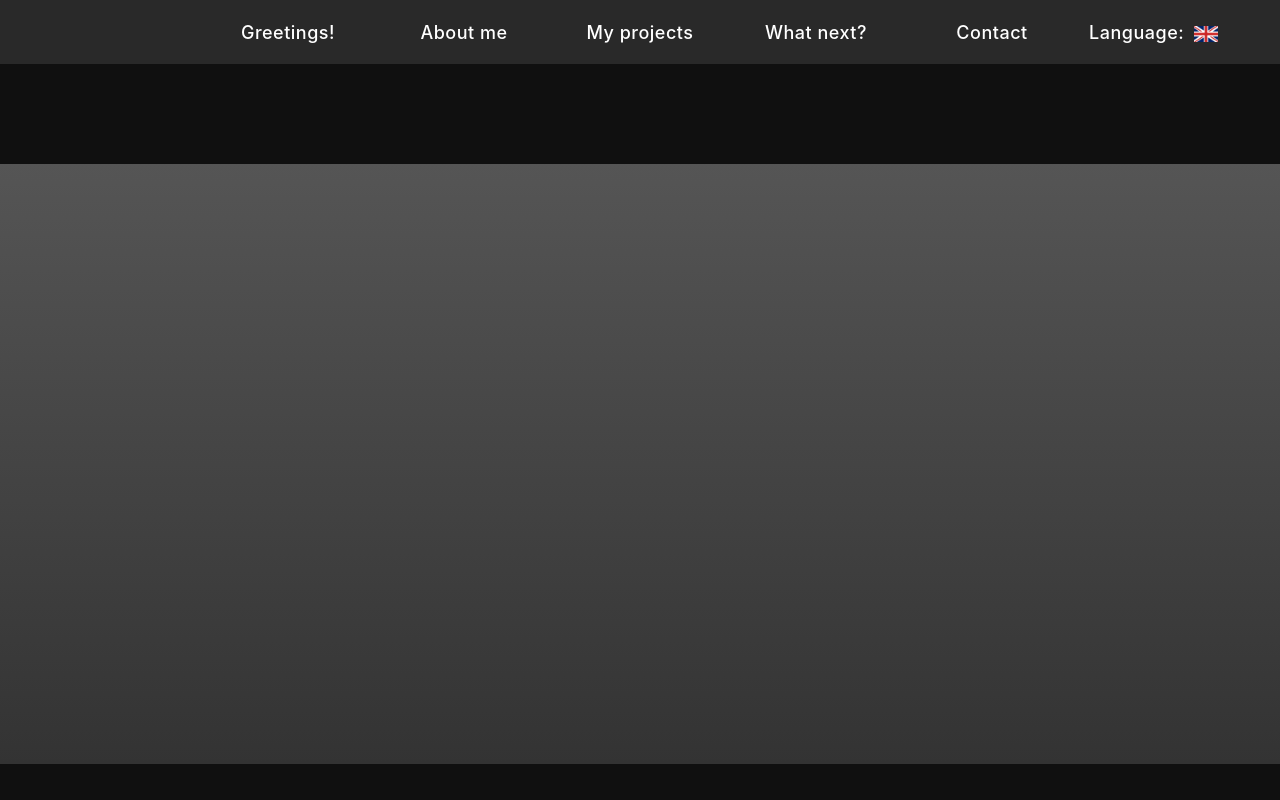
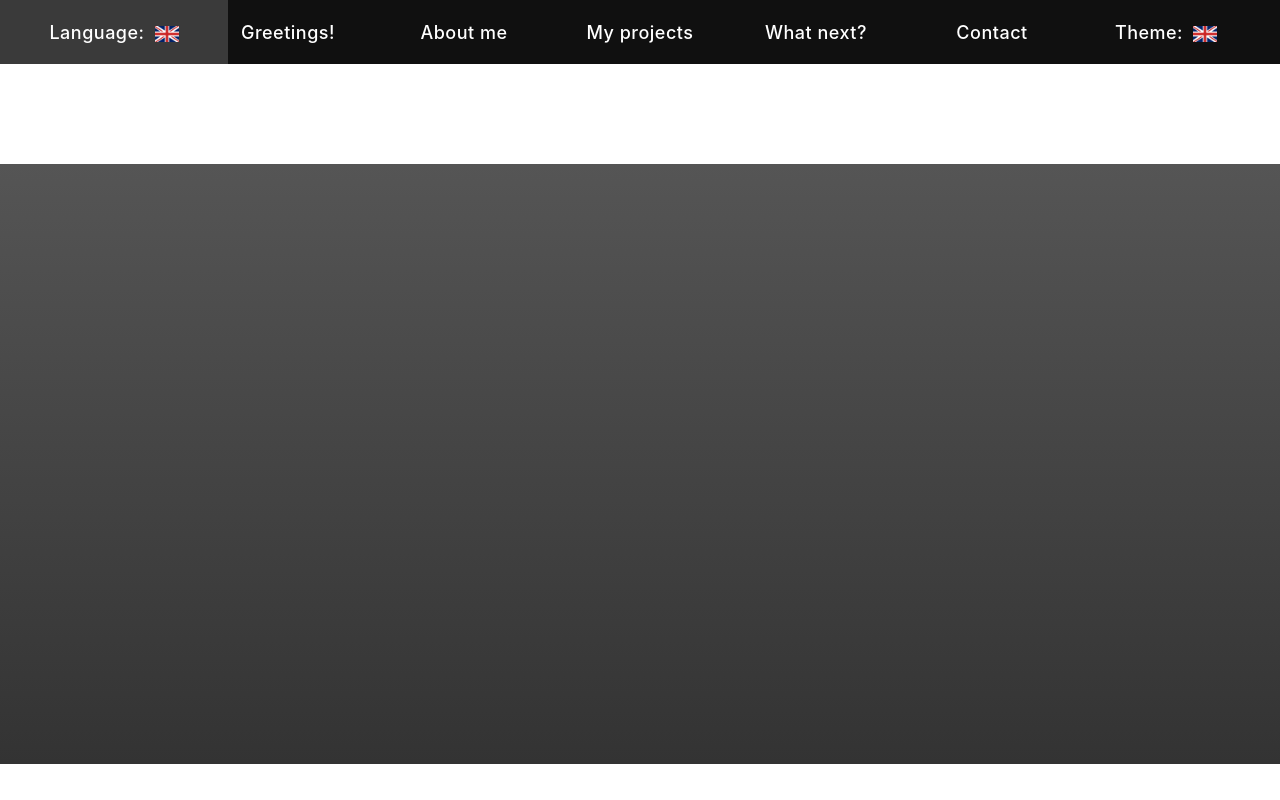
Before and after one commit to xPiccolinox/My-Website, a React (Create React App) app: page / in a window 1280 px wide. Built offline with nearby package versions, Linux system fonts and the light colour scheme.

Commit message:
Feat: Added light and dark theme + button to change themes

```diff
--- a/src/App.js
+++ b/src/App.js
@@ -1,4 +1,4 @@
-import { useState } from 'react'
+import { useState, useEffect } from 'react'
 import './App.css';
 import Navbar from './Navbar/Navbar'
 import Projects from './Projects/Projects'
@@ -6,15 +6,35 @@ import Projects from './Projects/Projects'
 function App() {
   const [language, setLanguage] = useState(0)
   const languages = ['english', 'polish']
+  const [theme, setTheme] = useState(0)
+  const themes = ['theme-dark', 'theme-light']
+
+  useEffect (() => {
+    document.documentElement.className = themes[0]
+  }, [])
 
   const changeLanguage = () => {
     if (language == languages.length - 1) setLanguage(0)
     else setLanguage(language + 1)
   }
+  const changeTheme = () => {
+    if (theme == themes.length - 1) {
+      setTheme(0)
+      document.documentElement.className = themes[0]
+    }
+    else {
+      setTheme(theme + 1)
+      document.documentElement.className = themes[theme + 1]
+    }
+  }
 
   return (
     <div className="App">
-      <Navbar language={language} changeLanguage={changeLanguage}/>
+      <Navbar
+        language={language}
+        changeLanguage={changeLanguage}
+        changeTheme={changeTheme}
+      />
       <Projects />
     </div>
   );
--- a/src/Navbar/Navbar.css
+++ b/src/Navbar/Navbar.css
@@ -1,5 +1,5 @@
 nav {
-  background-color: #292929;
+  background-color: var(--color-primary);
   display: flex;
   justify-content: center;
   position: sticky;
@@ -10,7 +10,7 @@ nav {
 }
 
 nav .navButton {
-  background-color: #292929;
+  background-color: #29292900;
   color: #ffffff;
   display: flex;
   justify-content: center;
@@ -34,10 +34,16 @@ nav .navButton:active {
 }
 nav #language {
   position: absolute;
-  right: 3%;
+  width: 180px;
+  left: 0px;
 }
 nav #languageImage {
   height: 24px;
   margin-left: 10px;
   margin-top: 4px;
 }
+nav #theme {
+  position: absolute;
+  width: 180px;
+  right: 0px;
+}
--- a/src/Navbar/Navbar.js
+++ b/src/Navbar/Navbar.js
@@ -45,7 +45,14 @@ const Navbar = (props) => {
         id="language"
         className="navButton"
         onClick={props.changeLanguage}>
-          Language:
+          {db.language.navbar.language[props.language]}
+          <img id="languageImage" src={languageImage} alt="LanguageImage" />
+      </div>
+      <div
+        id="theme"
+        className="navButton"
+        onClick={props.changeTheme}>
+          {db.language.navbar.theme[props.language]}
           <img id="languageImage" src={languageImage} alt="LanguageImage" />
       </div>
     </nav>
--- a/src/data/lang.json
+++ b/src/data/lang.json
@@ -28,6 +28,10 @@
       "languageImage": [
         "icons/icon_flag_eng.png",
         "icons/icon_flag_pol.png"
+      ],
+      "theme": [
+        "Theme: ",
+        "Motyw: "
       ]
     }
   }
--- a/src/index.css
+++ b/src/index.css
@@ -1,17 +1,22 @@
+.theme-dark {
+  --color-primary: #101010;
+  --color-secondary: #292929;
+}
+.theme-light {
+  --color-primary: #dddddd;
+  --color-secondary: #cccccc;
+}
 body {
   font-family: -apple-system, BlinkMacSystemFont, 'Segoe UI', 'Roboto', 'Oxygen',
   'Ubuntu', 'Cantarell', 'Fira Sans', 'Droid Sans', 'Helvetica Neue',
   sans-serif;
   -webkit-font-smoothing: antialiased;
   -moz-osx-font-smoothing: grayscale;
-  background-color: #101010;
+  background-color: var(--color-dark);
   margin: 0;
+  user-select: none;
 }
-
 code {
   font-family: source-code-pro, Menlo, Monaco, Consolas, 'Courier New',
     monospace;
 }
-* {
-  user-select: none;
-}
```
